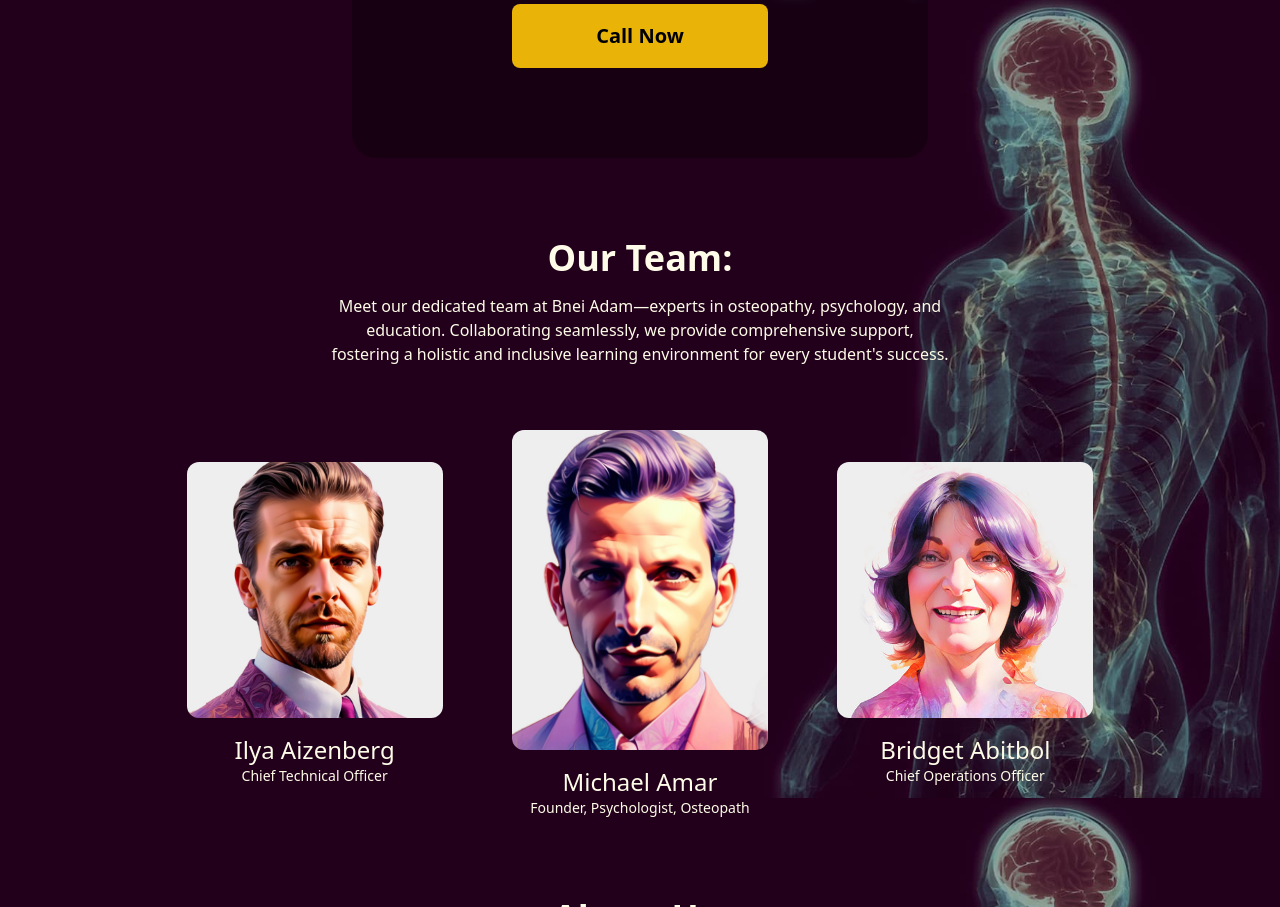
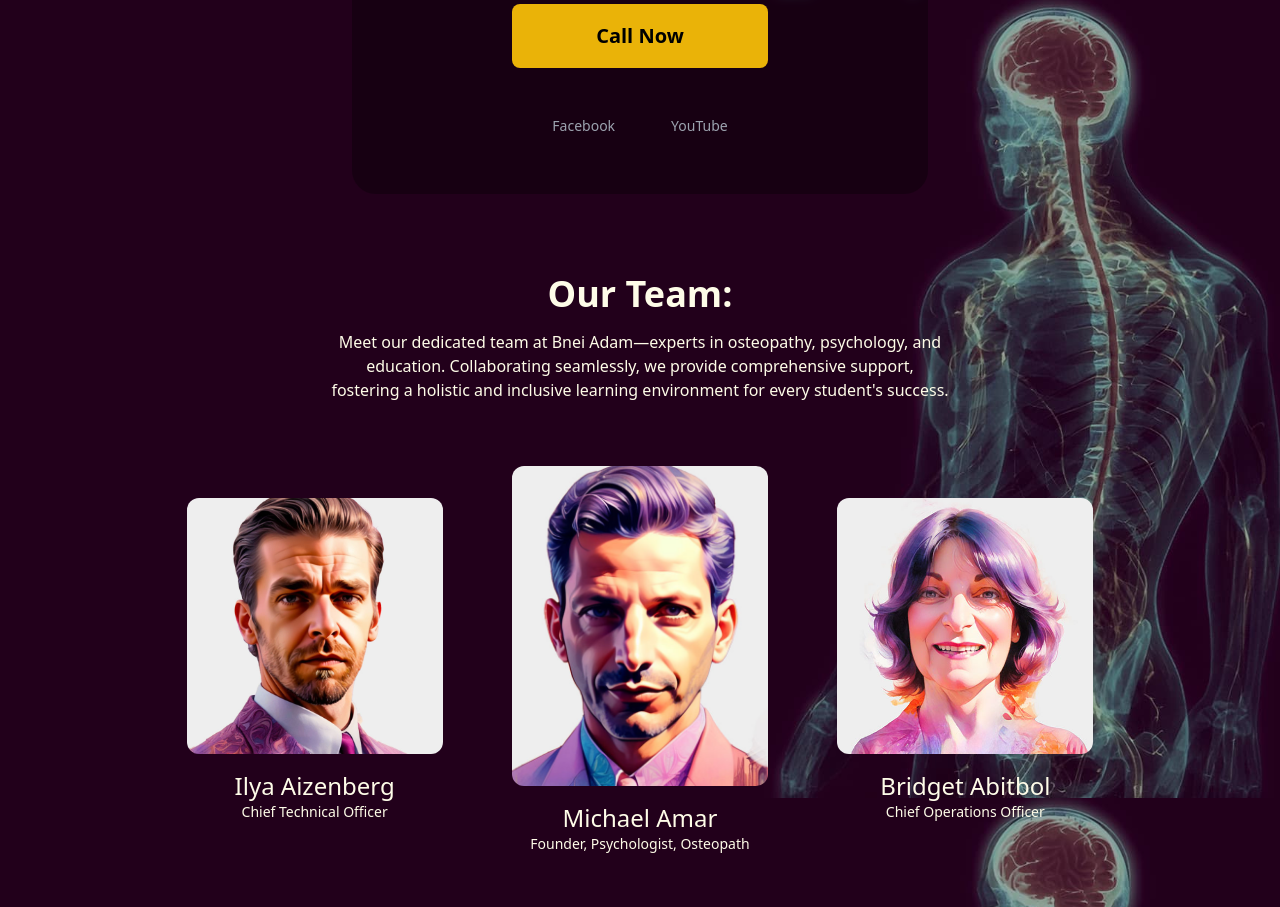
Before and after one commit to ilyaize/bneiadam-school, a Nuxt app: page / in a window 1280 px wide. Shown: the part 802-1709 px from the top of the page. Built offline with nearby package versions, Linux system fonts and the light colour scheme.

Commit message:
Added links

```diff
--- a/pages/index.vue
+++ b/pages/index.vue
@@ -22,17 +22,13 @@
             </a>
             <div class="flex flex-wrap justify-center gap-10">
               <div class="mt-10 flex justify-center">
-                <a href="#" class="px-5 text-gray-400 hover:text-gray-300">
-                  <span class="sr-only"></span>
-                  <i class="fa-brands fa-whatsapp fa-lg"></i>
+                <a href="https://www.facebook.com/people/Bnei-Adam-%D7%91%D7%A0%D7%99-%D7%90%D7%93%D7%9D/61557292015691/" class="px-5 text-gray-400 hover:text-gray-300">
+                  <i class="fa-brands fa-facebook fa-xl"></i>
+                  <div class="relative m-2 inline-block justify-center text-center text-sm">Facebook</div>
                 </a>
-                <a href="#" class="px-5 text-gray-400 hover:text-gray-300">
-                  <span class="sr-only"></span>
-                  <i class="fa-brands fa-facebook fa-lg"></i>
-                </a>
-                <a href="#" class="px-5 text-gray-400 hover:text-gray-300">
-                  <span class="sr-only"></span>
-                  <i class="fa-brands fa-youtube fa-lg"></i>
+                <a href="https://www.youtube.com/channel/UCUPNpjySsbZxJ437piunxQA" class="px-5 text-sm text-gray-400 hover:text-gray-300">
+                  <i class="fa-brands fa-youtube fa-xl"></i>
+                  <div class="relative m-2 inline-block justify-center text-center text-sm">YouTube</div>
                 </a>
               </div>
             </div>
```
